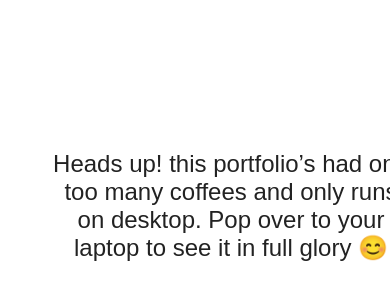
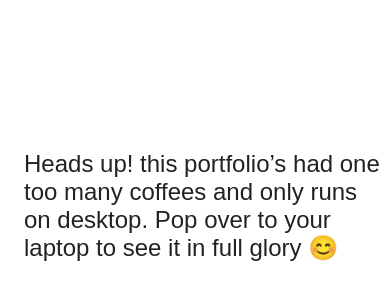
Before and after one commit to The-Olakunle1/Ola-s-Portfolio, a plain HTML site: page index.html in a window 390 px wide. Shown: the part 216-516 px from the top of the page. Drawn offline with Linux system fonts and the light colour scheme; a web font is replaced by a local one.

Commit message:
Update style.css with new changes

```diff
--- a/style.css
+++ b/style.css
@@ -202,20 +202,19 @@ p{
   color: #222;
   text-align: center;
   font-size: 1.5rem;
-  margin-left: 24px;
-  margin-right: 24px;
+
 }
 
 #mobile-blocker .mobile-blocker-content {
   max-width: 500px;
   margin-left: 24px;
   margin-left: 24px;
-  border-radius: 12px;
   box-shadow: none;
-  display: block;
+  display: flex;
+  flex-direction: row;
   justify-content: center;
   align-items: center;
-  text-align: center;
+  text-align: start;
   background: none;
   padding: 0;
 }
```
